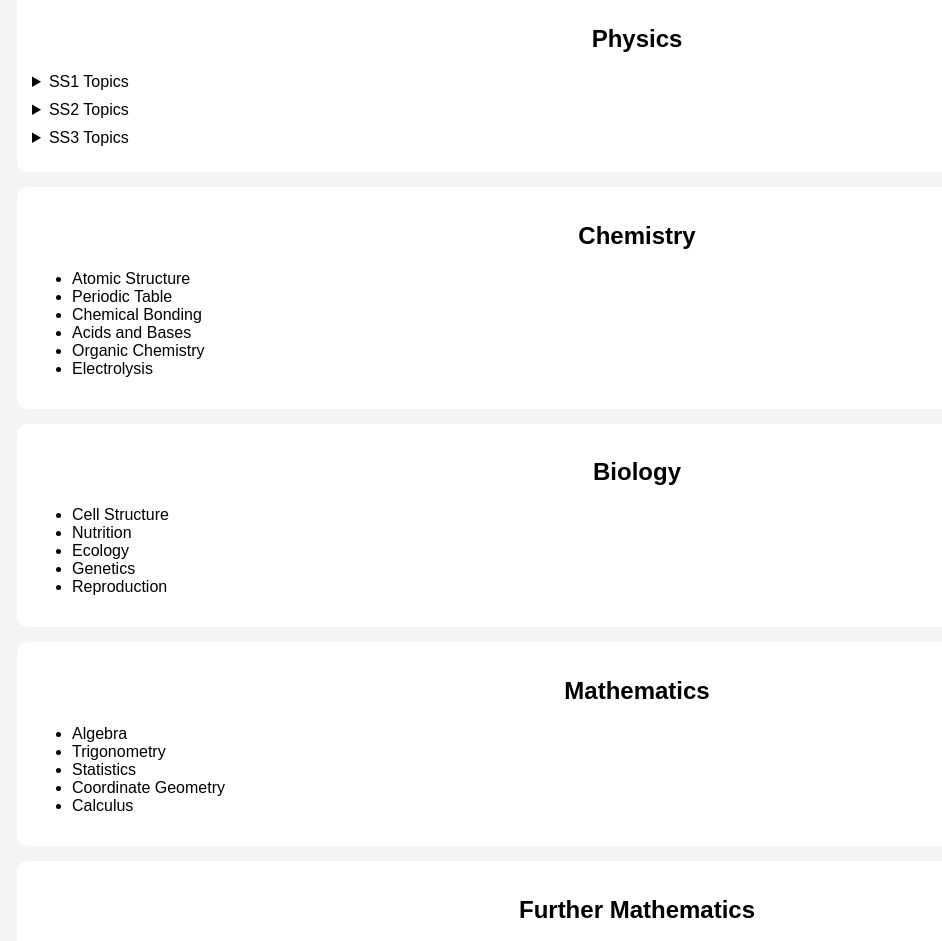
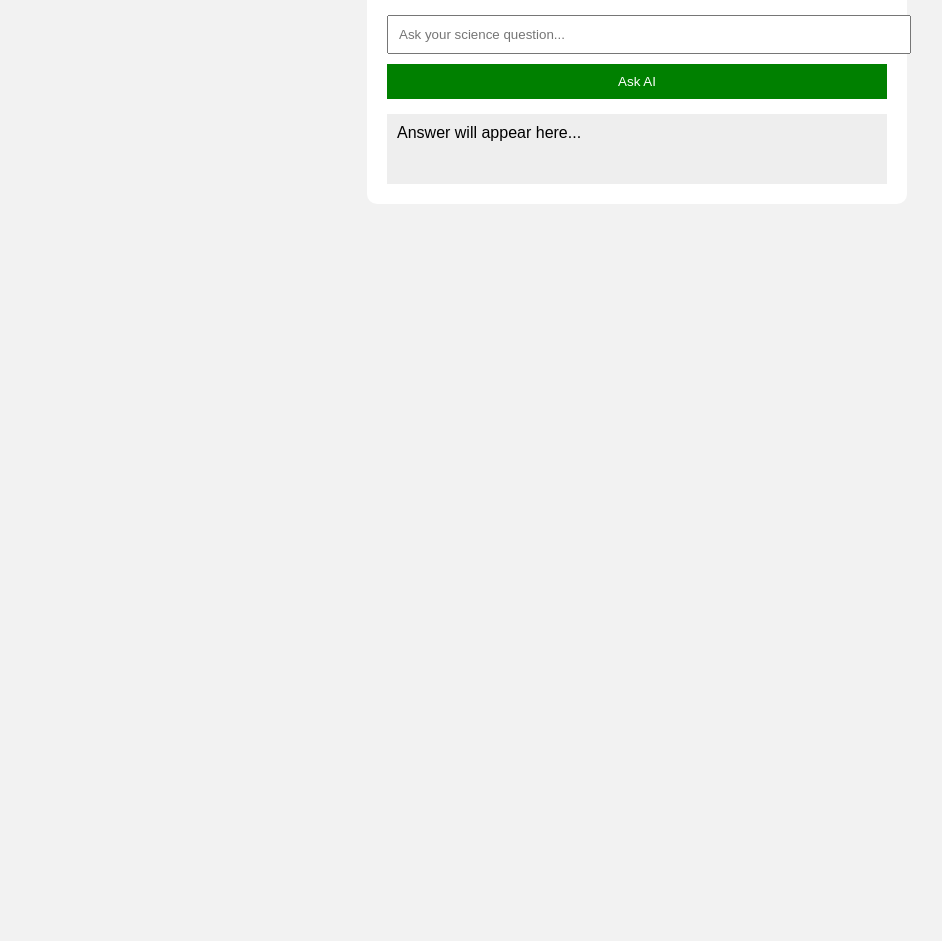
Before and after one commit to habeebprints-sketch/science-tutor-ai, a website: page index.html in a window 1280 px wide. Shown: the part 111-1052 px from the top of the page, without its empty margins (3-945 px from the left). After the commit the page ends 800 px from the top, so only its background shows below. Drawn offline with Linux system fonts and the light colour scheme.

Commit message:
Update index.html

```diff
--- a/index.html
+++ b/index.html
@@ -1,159 +1,98 @@
 <!DOCTYPE html>
-<html>
+<html lang="en">
 <head>
   <meta charset="UTF-8">
-<meta name="viewport" content="width=device-width, initial-scale=1.0">
   <title>Science Tutor AI</title>
   <style>
-body{
-    font-family:Arial,sans-serif;
-    margin:0;
-    padding:20px;
-    background:#f4f4f4;
+    body {
+      font-family: Arial;
+      background: #f2f2f2;
+      padding: 20px;
     }
-.section{
-    background:white;
-    margin:15px 0;
-    padding:15px;
-    border-radius:10px;
+
+    .container {
+      max-width: 500px;
+      margin: auto;
+      background: white;
+      padding: 20px;
+      border-radius: 10px;
     }
-h1,h2{
-    text-align:center;
+
+    h2 {
+      text-align: center;
     }
-details{
-    margin:10px 0;
+
+    input {
+      width: 100%;
+      padding: 10px;
+      margin-top: 10px;
+    }
+
+    button {
+      width: 100%;
+      padding: 10px;
+      margin-top: 10px;
+      background: green;
+      color: white;
+      border: none;
+      cursor: pointer;
+    }
+
+    button:hover {
+      background: darkgreen;
+    }
+
+    #out {
+      margin-top: 15px;
+      padding: 10px;
+      background: #eee;
+      min-height: 50px;
+      white-space: pre-wrap;
     }
   </style>
 </head>
+
 <body>
 
-<h1>📚 Science Tutor AI</h1>
+<div class="container">
+  <h2>🧠 Science Tutor AI</h2>
 
-<div class="section">
-<h2>Physics</h2>
+  <input id="msg" placeholder="Ask your science question...">
 
-<details>
-<summary>SS1 Topics</summary>
-<ul>
-<li>Measurements and Units</li>
-<li>Scalars and Vectors</li>
-<li>Motion</li>
-<li>Force</li>
-<li>Work, Energy and Power</li>
-<li>Machines</li>
-</ul>
-</details>
+  <button onclick="send()">Ask AI</button>
 
-<details>
-<summary>SS2 Topics</summary>
-<ul>
-<li>Heat Energy</li>
-<li>Gas Laws</li>
-<li>Waves</li>
-<li>Sound Waves</li>
-<li>Reflection of Light</li>
-<li>Refraction of Light</li>
-<li>Lenses</li>
-</ul>
-</details>
-
-<details>
-<summary>SS3 Topics</summary>
-<ul>
-<li>Electrostatics</li>
-<li>Current Electricity</li>
-<li>Magnetism</li>
-<li>Electromagnetic Induction</li>
-<li>Radioactivity</li>
-</ul>
-</details>
-</div>
-
-<div class="section">
-<h2>Chemistry</h2>
-<ul>
-<li>Atomic Structure</li>
-<li>Periodic Table</li>
-<li>Chemical Bonding</li>
-<li>Acids and Bases</li>
-<li>Organic Chemistry</li>
-<li>Electrolysis</li>
-</ul>
-</div>
-
-<div class="section">
-<h2>Biology</h2>
-<ul>
-<li>Cell Structure</li>
-<li>Nutrition</li>
-<li>Ecology</li>
-<li>Genetics</li>
-<li>Reproduction</li>
-</ul>
-</div>
-
-<div class="section">
-<h2>Mathematics</h2>
-<ul>
-<li>Algebra</li>
-<li>Trigonometry</li>
-<li>Statistics</li>
-<li>Coordinate Geometry</li>
-<li>Calculus</li>
-</ul>
-</div>
-
-<div class="section">
-<h2>Further Mathematics</h2>
-<ul>
-<li>Matrices</li>
-<li>Vectors</li>
-<li>Differentiation</li>
-<li>Integration</li>
-</ul>
-</div>
-
-<div class="section">
-<h2>🤖 Ask AI</h2>
-
-<input type="text" id="question"
-placeholder="Ask a question..."
-style="width:100%;padding:10px;">
-
-<button onclick="answerQuestion()">
-Ask
-</button>
-
-<p id="answer"></p>
+  <div id="out">Answer will appear here...</div>
 </div>
 
 <script>
-function answerQuestion(){
+const API_URL = "https://science-tutor-ai-djfa.onrender.com";
 
-let q =
-document.getElementById("question")
-.value.toLowerCase();
+async function send() {
+  let message = document.getElementById("msg").value;
+  let output = document.getElementById("out");
 
-let answer =
-"Sorry, I don't know that yet.";
+  output.innerText = "Thinking... 🤖";
 
-if(q.includes("sound wave")){
-answer =
-"Sound waves are mechanical waves produced by vibrating bodies.";
+  try {
+    let res = await fetch(API_URL + "/chat", {
+      method: "POST",
+      headers: {
+        "Content-Type": "application/json"
+      },
+      body: JSON.stringify({ message })
+    });
+
+    let data = await res.json();
+
+    if (data.reply) {
+      output.innerText = data.reply;
+    } else {
+      output.innerText = "No response from AI.";
     }
 
-if(q.includes("refraction")){
-answer =
-"Refraction is the bending of light when it moves from one medium to another.";
+  } catch (error) {
+    output.innerText = "Error connecting to AI server.";
   }
-
-if(q.includes("photosynthesis")){
-answer =
-"Photosynthesis is the process by which green plants make food using sunlight.";
-}
-
-document.getElementById("answer")
-.innerText = answer;
 }
 </script>
 
```
Lines whose indentation alone changed are shown as unchanged.
